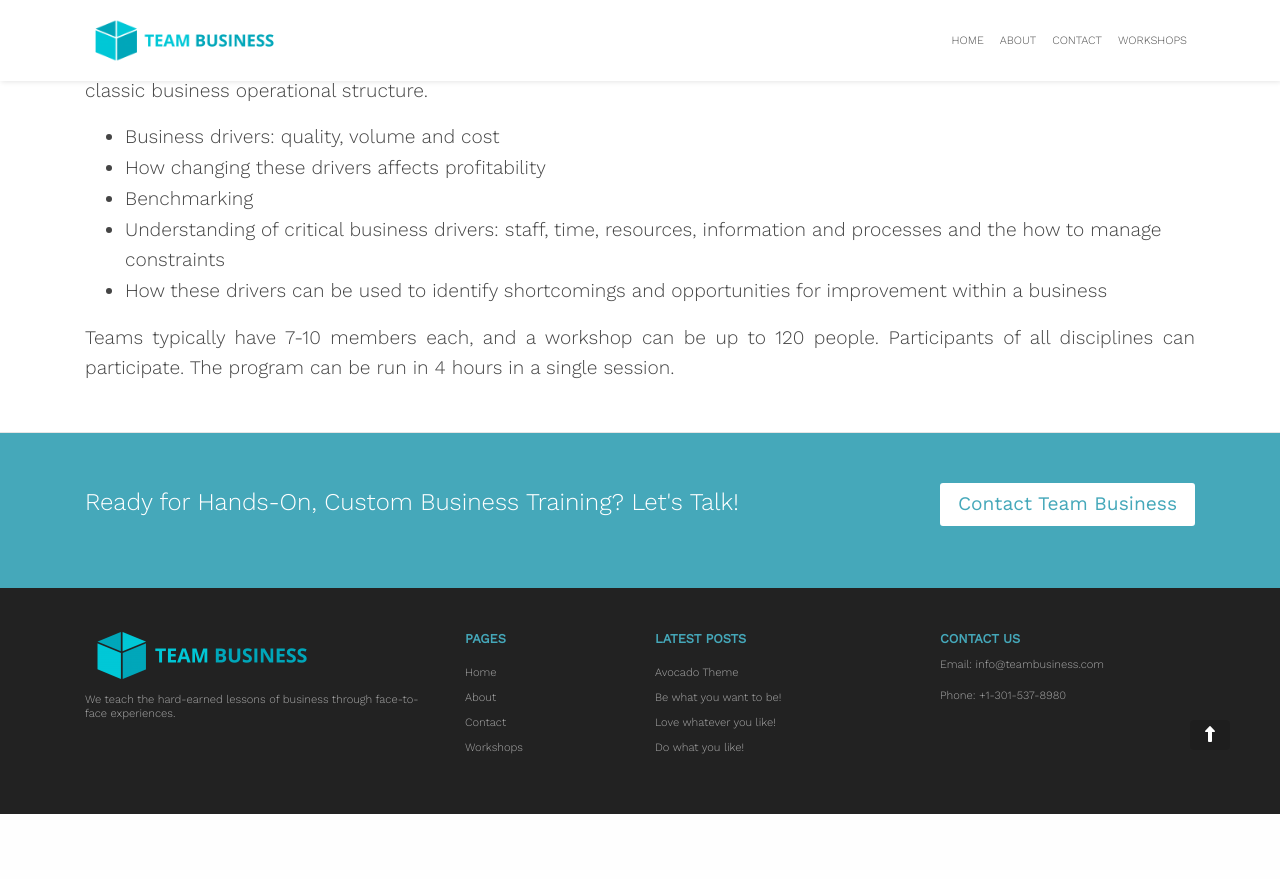
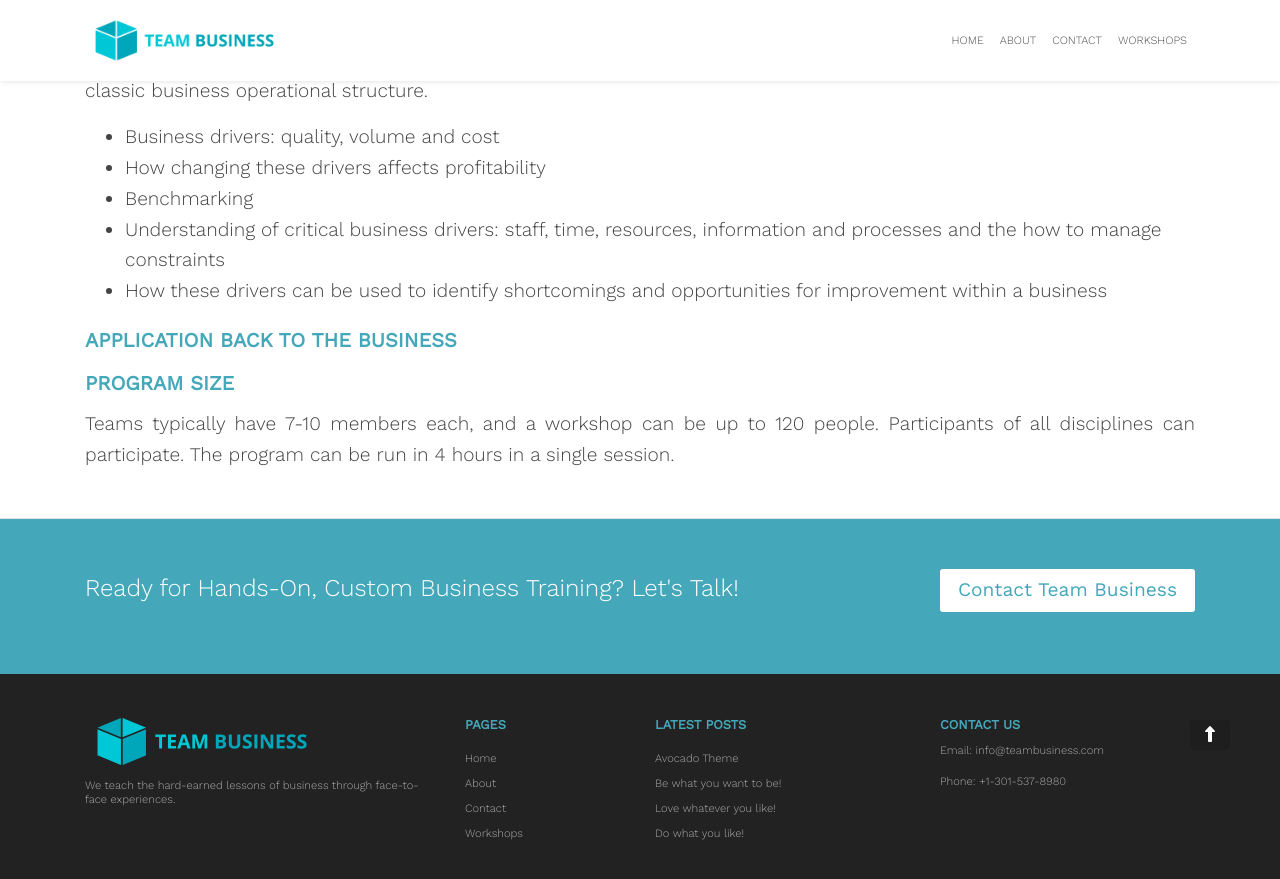
Before and after one commit to zac-heisey/team-business, a Jekyll site: the page built from _pages/car.md, in a window 1280 px wide and 900 px high, scrolled down 2321 px. Shown: the top 879 px of the window. Built offline with Jekyll 4.4.1, drawn with Linux system fonts in a browser that asks for light colours; nearby versions of some CDN libraries; before the commit the page ends 3135 px from its top, so only the background shows below that.

Commit message:
Update from Forestry.io Lara Azzam updated _pages/car.md

```diff
--- a/_pages/car.md
+++ b/_pages/car.md
@@ -56,4 +56,8 @@ Participants gain an understanding of how to identify opportunities for improvem
 * Understanding of critical business drivers: staff, time, resources, information and processes and the how to manage constraints
 * How these drivers can be used to identify shortcomings and opportunities for improvement within a business
 
+### APPLICATION BACK TO THE BUSINESS
+
+### PROGRAM SIZE
+
 Teams typically have 7-10 members each, and a workshop can be up to 120 people. Participants of all disciplines can participate. The program can be run in 4 hours in a single session.
```
